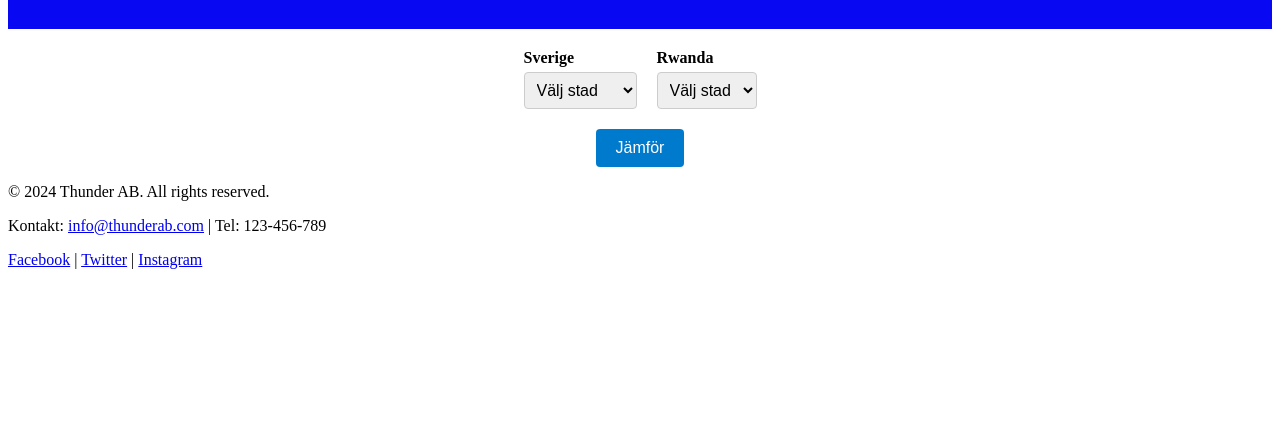
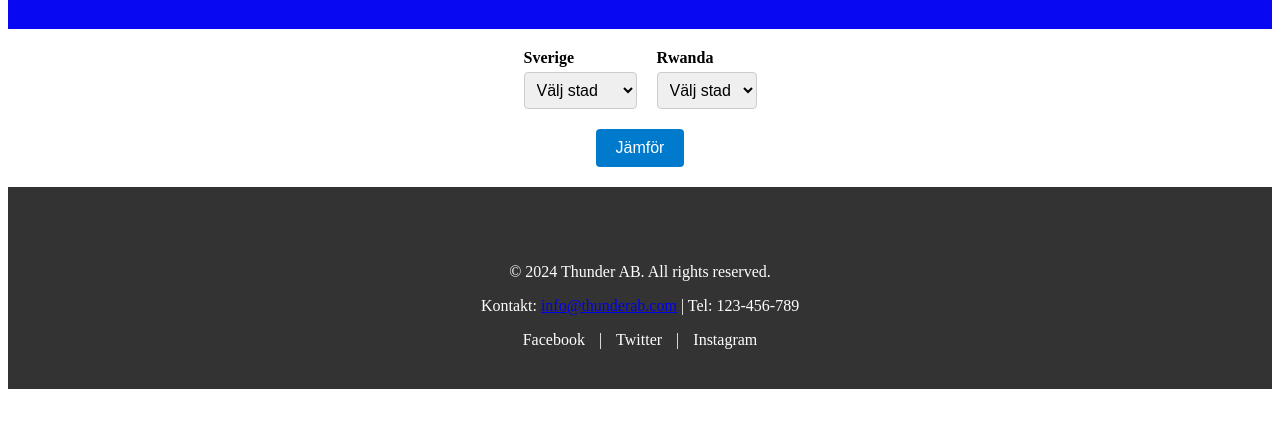
Before and after one commit to Mattigeorge/Thunder, a plain HTML site: page index.html in a window 1280 px wide. Shown: the part 125-552 px from the top of the page. Drawn offline with Linux system fonts and the light colour scheme.

Commit message:
Skapat designen för footern

```diff
--- a/style.css
+++ b/style.css
@@ -90,3 +90,37 @@ button:hover {
     display: flex;
     align-items: center;
 }
+
+
+.footer {
+    background-color: #333;
+    color: #fff;
+    text-align: center;
+    padding: 20px;
+    margin-top: 20px;
+}
+
+.footer-content p,
+.footer-content a {
+    color: #fff;
+    margin: 5px 0;
+    text-decoration: none;
+}
+
+.footer-content a:hover {
+    text-decoration: underline;
+}
+
+.social-media {
+    margin-top: 10px;
+}
+
+.social-media a {
+    margin: 0 10px;
+    color: #fff;
+    text-decoration: none;
+}
+
+.social-media a:hover {
+    color: #ddd;
+}
```
